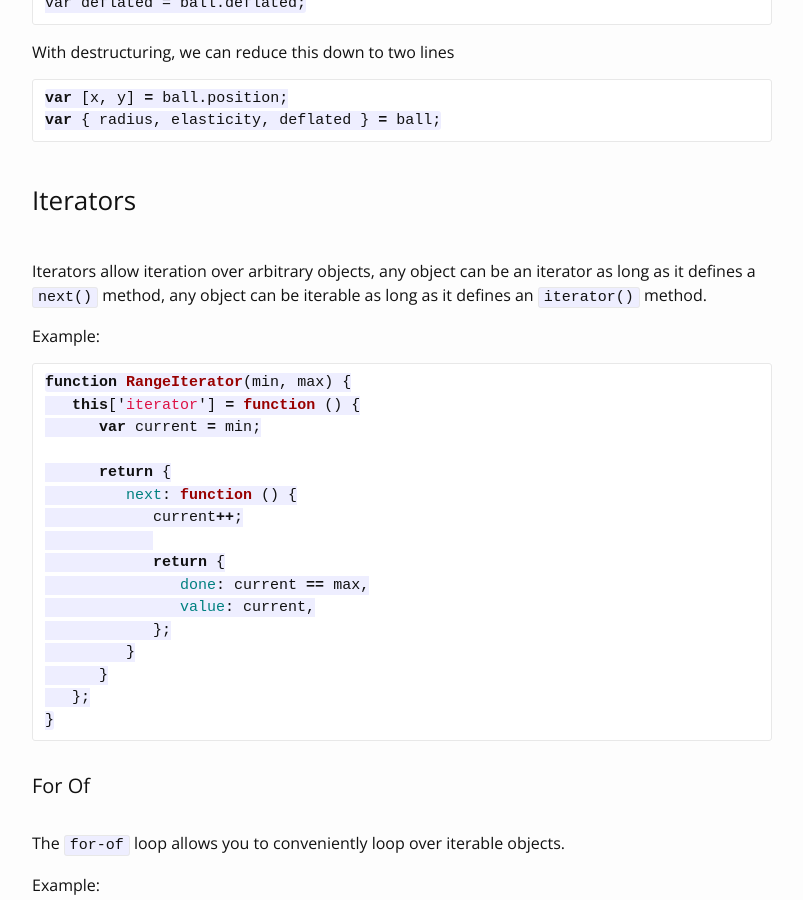
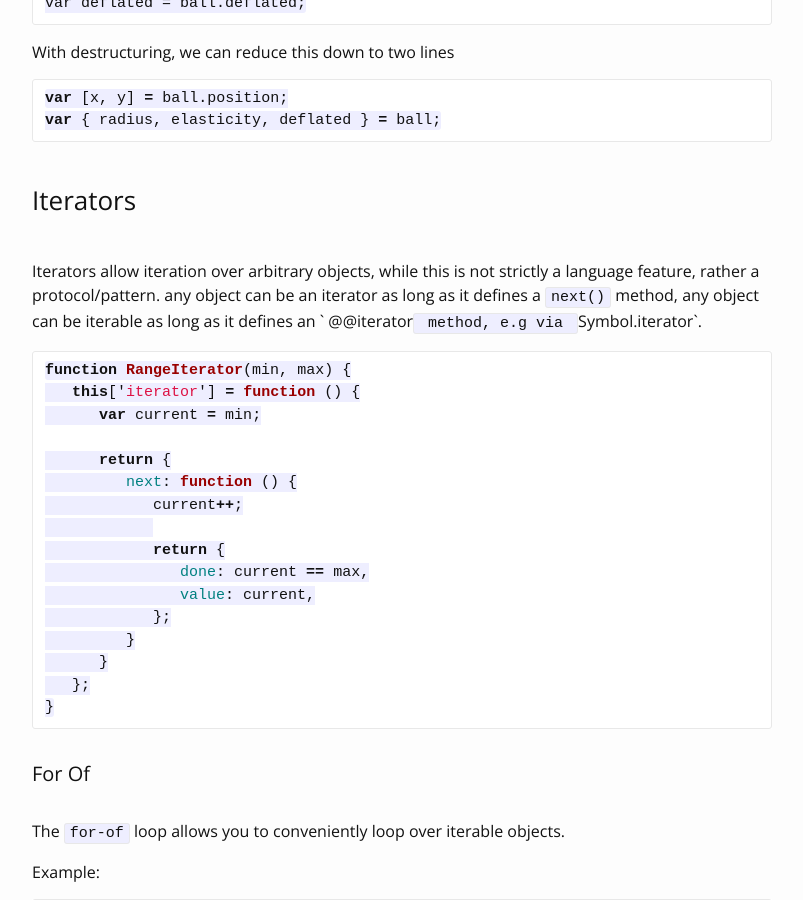
Before and after one commit to caspervonb/caspervonb.github.bak, a Jekyll site: the page built from _posts/2014-03-05-overview-javascript-2015.markdown, in a window 1280 px wide and 900 px high, scrolled down 3597 px. Shown: the whole window, without its empty margins (238-1041 px from the left). Built offline with Jekyll 4.4.1, drawn with Linux system fonts in a browser that asks for light colours; Markdown is read by kramdown in place of the engine named in the settings.

Commit message:
Update 2014-03-05-overview-javascript-2015.markdown

````diff
--- a/_posts/2014-03-05-overview-javascript-2015.markdown
+++ b/_posts/2014-03-05-overview-javascript-2015.markdown
@@ -141,9 +141,7 @@ var { radius, elasticity, deflated } = ball;
 
 
 ### Iterators
-Iterators allow iteration over arbitrary objects, any object can be an iterator as long as it defines a `next()` method, any object can be iterable as long as it defines an `iterator()` method.
-
-Example:
+Iterators allow iteration over arbitrary objects, while this is not strictly a language feature, rather a protocol/pattern. any object can be an iterator as long as it defines a `next()` method, any object can be iterable as long as it defines  an ` @@iterator` method, e.g via `Symbol.iterator`.
 
 ```javascript
 function RangeIterator(min, max) {
````
